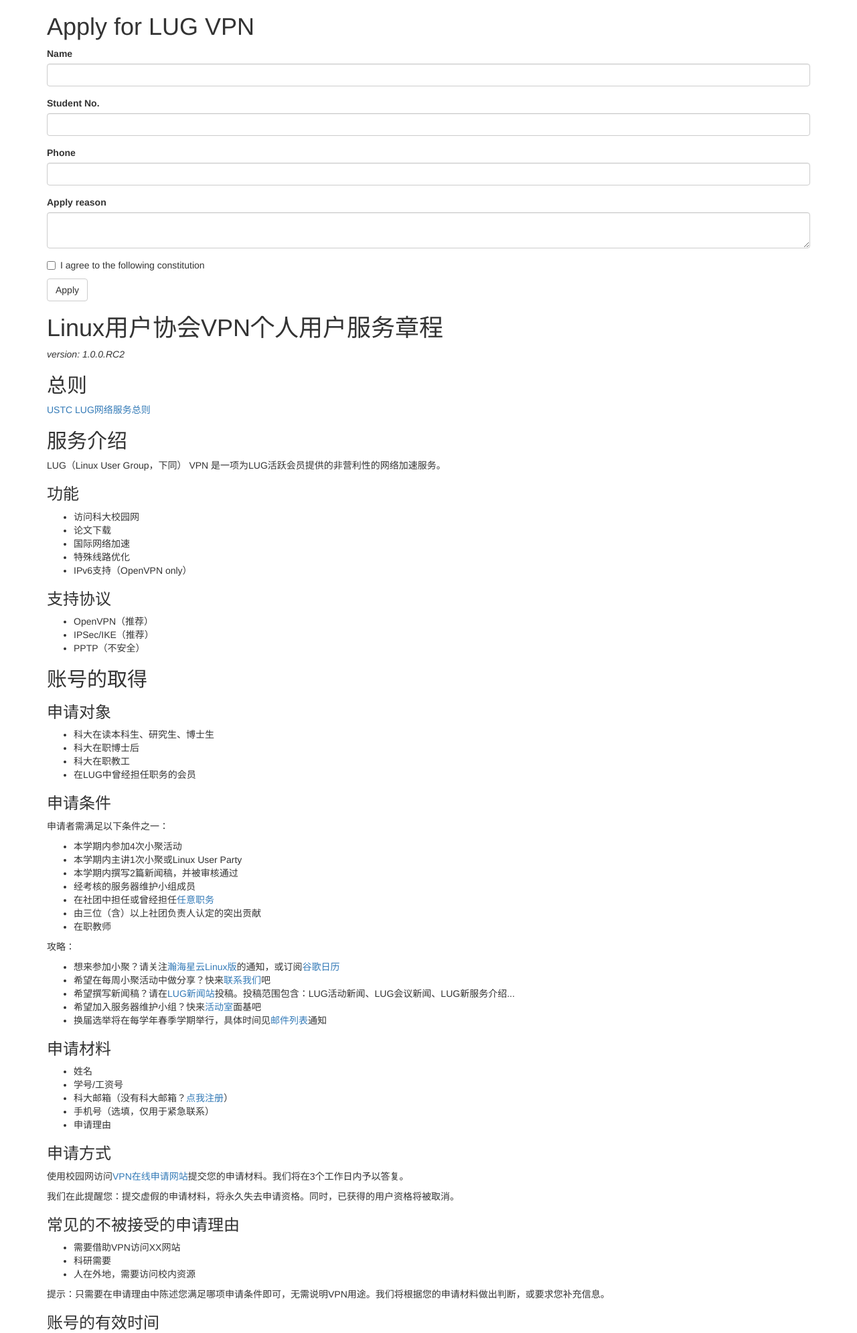
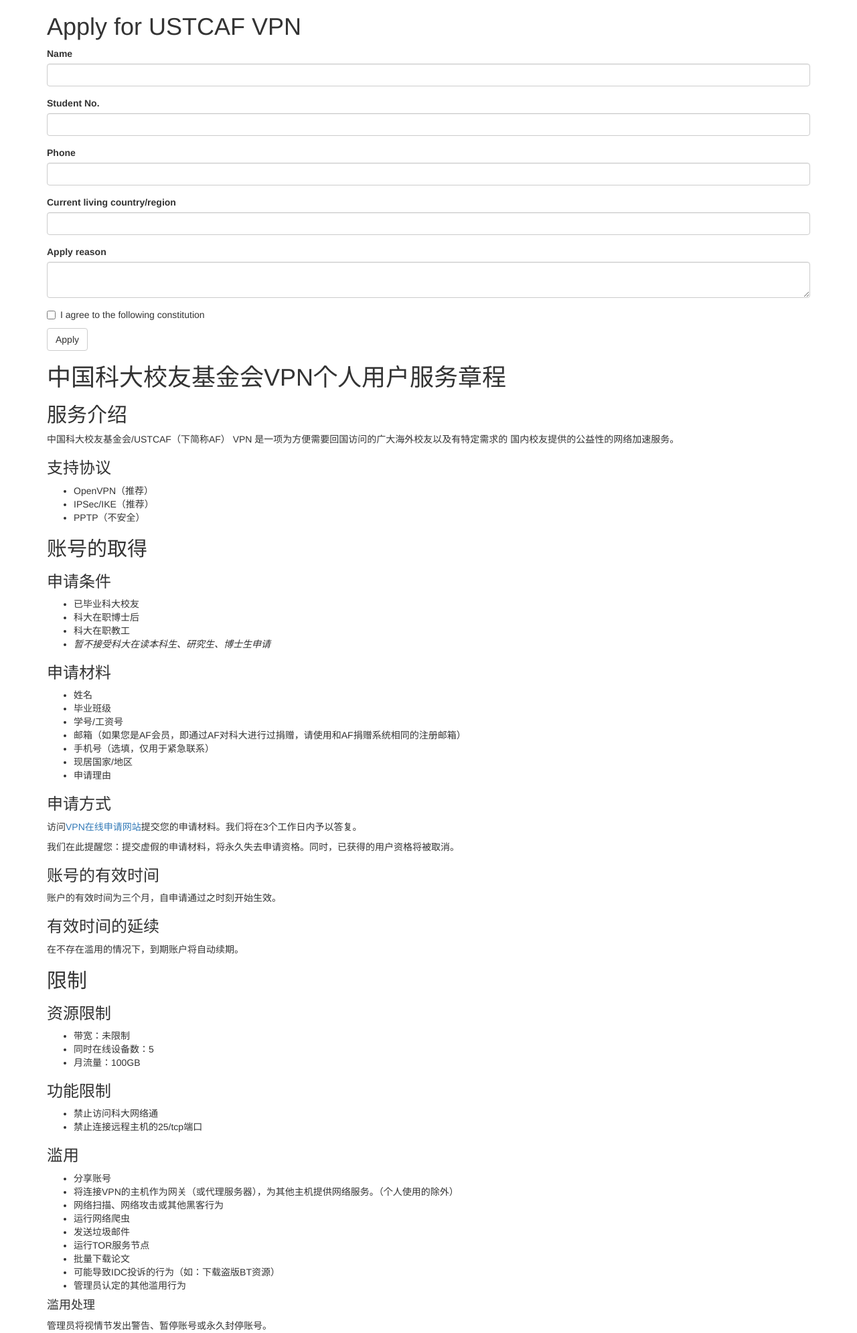
Before and after one commit to ustclug/lug-vpn-web, a Flask app: page /apply/ in a window 1280 px wide. Shown: the top 1991 px of the page at 67% size. Run offline with Flask 2, Linux system fonts and the light colour scheme; the visitor is signed in with stand-in values (Sample User, id 1); parts of the project's set-up code (start-up, migrations or seed data) failed here and were passed over; some libraries are stand-ins or nearby versions.

Commit message:
Created branch USTCAF:
1. 用户条款草稿
2. 删除科大邮箱验证
3. apply表单增加location项
4. various refactoring

TODO: config localization (?)

```diff
--- a/app/forms.py
+++ b/app/forms.py
@@ -4,7 +4,7 @@ from wtforms.validators import InputRequired, Email, EqualTo, Length
 
 
 class RegisterForm(Form):
-    email = StringField('USTC Email', [InputRequired(), Email(), Length(max=63)])
+    email = StringField('Email', [InputRequired(), Email(), Length(max=63)])
     password = PasswordField('Password', [InputRequired(), EqualTo('confirm', message='Passwords must match')])
     confirm = PasswordField('Repeat Password', [InputRequired()])
     submit = SubmitField('Register')
@@ -20,6 +20,7 @@ class ApplyForm(Form):
     name = StringField('Name', [InputRequired()])
     studentno = StringField('Student No.', [InputRequired()])
     phone = StringField('Phone', [InputRequired()])
+    location = StringField('Current living country/region', [InputRequired()])
     reason = TextAreaField('Apply reason', [InputRequired()])
     agree = BooleanField('I agree to the following constitution')
     submit = SubmitField('Apply')
--- a/app/models.py
+++ b/app/models.py
@@ -61,6 +61,7 @@ class User(db.Model, UserMixin):
     phone = db.Column(db.String(127))
     reason = db.Column(db.Text)
     applytime = db.Column(db.DateTime)
+    location = db.Column(db.String(127))
 
     def __init__(self, email, password):
         self.email = email
--- a/app/templates/apply.html
+++ b/app/templates/apply.html
@@ -6,7 +6,7 @@
 {% block content %}
 {{util.flashed_messages(dismissible=True)}}
 <div class="container">
-  <h1>Apply for LUG VPN</h1>
+  <h1>Apply for USTCAF VPN</h1>
 
   {{ wtf.quick_form(form) }}
 
--- a/app/templates/constitution.html
+++ b/app/templates/constitution.html
@@ -1,137 +1,93 @@
-<h1>Linux用户协会VPN个人用户服务章程</h1>
-<p><em>version: 1.0.0.RC2</em></p>
-<h2>总则</h2>
-<p><a href='https://lug.ustc.edu.cn/wiki/lug/services/rules'>USTC LUG网络服务总则</a></p>
+<h1>中国科大校友基金会VPN个人用户服务章程</h1>
+
 <h2>服务介绍</h2>
-<p>LUG（Linux User Group，下同） VPN 是一项为LUG活跃会员提供的非营利性的网络加速服务。</p>
-<h3>功能</h3>
-<ul><li>
-访问科大校园网</li>
-<li>
-论文下载</li>
-<li>
-国际网络加速</li>
-<li>
-特殊线路优化</li>
-<li>
-IPv6支持（OpenVPN only）</li>
+
+<p>中国科大校友基金会/USTCAF（下简称AF） VPN
+是一项为方便需要回国访问的广大海外校友以及有特定需求的
+国内校友提供的公益性的网络加速服务。</p>
+
+<h3>支持协议</h3>
+
+<ul>
+<li>OpenVPN（推荐）</li>
+<li>IPSec/IKE（推荐）</li>
+<li>PPTP（不安全）</li>
 </ul>
-<h3>支持协议</h3>
-<ul><li>
-OpenVPN（推荐）</li>
-<li>
-IPSec/IKE（推荐）</li>
-<li>
-PPTP（不安全）</li>
+
+<h2>账号的取得</h2>
+
+<h3>申请条件</h3>
+
+<ul>
+<li>已毕业科大校友</li>
+<li>科大在职博士后</li>
+<li>科大在职教工</li>
+<li><em>暂不接受科大在读本科生、研究生、博士生申请</em></li>
 </ul>
-<h2>账号的取得</h2>
-<h3>申请对象</h3>
-<ul><li>
-科大在读本科生、研究生、博士生</li>
-<li>
-科大在职博士后</li>
-<li>
-科大在职教工</li>
-<li>
-在LUG中曾经担任职务的会员</li>
+
+<h3>申请材料</h3>
+
+<ul>
+<li>姓名</li>
+<li>毕业班级</li>
+<li>学号/工资号</li>
+<li>邮箱（如果您是AF会员，即通过AF对科大进行过捐赠，请使用和AF捐赠系统相同的注册邮箱）</li>
+<li>手机号（选填，仅用于紧急联系）</li>
+<li>现居国家/地区</li>
+<li>申请理由</li>
 </ul>
-<h3>申请条件</h3>
-<p>申请者需满足以下条件之一：</p>
-<ul><li>
-本学期内参加4次小聚活动</li>
-<li>
-本学期内主讲1次小聚或Linux User Party</li>
-<li>
-本学期内撰写2篇新闻稿，并被审核通过</li>
-<li>
-经考核的服务器维护小组成员</li>
-<li>
-在社团中担任或曾经担任<a href='https://lug.ustc.edu.cn/wiki/lug/person-in-charge'>任意职务</a></li>
-<li>
-由三位（含）以上社团负责人认定的突出贡献</li>
-<li>
-在职教师</li>
+
+<h3>申请方式</h3>
+
+<p>访问<a href="http://internet.zlix.tech">VPN在线申请网站</a>提交您的申请材料。我们将在3个工作日内予以答复。</p>
+
+<p>我们在此提醒您：提交虚假的申请材料，将永久失去申请资格。同时，已获得的用户资格将被取消。</p>
+
+<h3>账号的有效时间</h3>
+
+<p>账户的有效时间为三个月，自申请通过之时刻开始生效。</p>
+
+<h3>有效时间的延续</h3>
+
+<p>在不存在滥用的情况下，到期账户将自动续期。</p>
+
+<h2>限制</h2>
+
+<h3>资源限制</h3>
+
+<ul>
+<li>带宽：未限制</li>
+<li>同时在线设备数：5</li>
+<li>月流量：100GB</li>
 </ul>
-<p>攻略：</p>
-<ul><li>
-想来参加小聚？请关注<a href='http://bbs.ustc.edu.cn/cgi/bbsdoc?board=Linux'>瀚海星云Linux版</a>的通知，或订阅<a href='https://calendar.google.com/calendar/embed?src=ja62uhhr2mquiabuji30vgcndc%40group.calendar.google.com'>谷歌日历</a></li>
-<li>
-希望在每周小聚活动中做分享？快来<a href='https://lug.ustc.edu.cn/wiki/lug/contact#官方邮件地址'>联系我们</a>吧</li>
-<li>
-希望撰写新闻稿？请在<a href='https://lug.ustc.edu.cn/blog/'>LUG新闻站</a>投稿。投稿范围包含：LUG活动新闻、LUG会议新闻、LUG新服务介绍...</li>
-<li>
-希望加入服务器维护小组？快来<a href='https://lug.ustc.edu.cn/wiki/lug/contact#面对面交流'>活动室</a>面基吧</li>
-<li>
-换届选举将在每学年春季学期举行，具体时间见<a href='https://lug.ustc.edu.cn/wiki/lug/contact#参与邮件列表讨论_推荐'>邮件列表</a>通知</li>
+
+<h3>功能限制</h3>
+
+<ul>
+<li>禁止访问科大网络通</li>
+<li>禁止连接远程主机的25/tcp端口</li>
 </ul>
-<h3>申请材料</h3>
-<ul><li>
-姓名</li>
-<li>
-学号/工资号</li>
-<li>
-科大邮箱（没有科大邮箱？<a href='http://ustcnet.ustc.edu.cn/service/index.php?activeTab=tabNewRegister'>点我注册</a>）</li>
-<li>
-手机号（选填，仅用于紧急联系）</li>
-<li>
-申请理由</li>
+
+<h3>滥用</h3>
+
+<ul>
+<li>分享账号</li>
+<li>将连接VPN的主机作为网关（或代理服务器），为其他主机提供网络服务。（个人使用的除外）</li>
+<li>网络扫描、网络攻击或其他黑客行为</li>
+<li>运行网络爬虫</li>
+<li>发送垃圾邮件</li>
+<li>运行TOR服务节点</li>
+<li>批量下载论文</li>
+<li>可能导致IDC投诉的行为（如：下载盗版BT资源）</li>
+<li>管理员认定的其他滥用行为</li>
 </ul>
-<h3>申请方式</h3>
-<p>使用校园网访问<a href='http://getvpn.ustclug.org'>VPN在线申请网站</a>提交您的申请材料。我们将在3个工作日内予以答复。</p>
-<p>我们在此提醒您：提交虚假的申请材料，将永久失去申请资格。同时，已获得的用户资格将被取消。</p>
-<h3>常见的不被接受的申请理由</h3>
-<ul><li>
-需要借助VPN访问XX网站</li>
-<li>
-科研需要</li>
-<li>
-人在外地，需要访问校内资源</li>
-</ul>
-<p>提示：只需要在申请理由中陈述您满足哪项申请条件即可，无需说明VPN用途。我们将根据您的申请材料做出判断，或要求您补充信息。</p>
-<h3>账号的有效时间</h3>
-<p>有效时间从申请通过之日起，至下一个学期假期结束。</p>
-<p>如：5月1日通过申请，则有效期至次年春季学期的开学日（一般为次年2月），不含开学日当天。</p>
-<h3>有效时间的延续</h3>
-<p>如果您在VPN有效期内的最后一个学期中，仍然满足申请条件，有效时间将延续一个学期。</p>
-<h2>限制</h2>
-<h3>资源限制</h3>
-<ul><li>
-带宽：未限制</li>
-<li>
-同时在线设备数：5</li>
-<li>
-月流量：100GB</li>
-</ul>
-<h3>功能限制</h3>
-<ul><li>
-禁止访问网络通</li>
-<li>
-禁止连接远程主机的25/tcp端口</li>
-</ul>
-<h3>滥用</h3>
-<ul><li>
-分享账号</li>
-<li>
-将连接VPN的主机作为网关（或代理服务器），为其他主机提供网络服务。（个人使用的除外）</li>
-<li>
-网络扫描、网络攻击或其他黑客行为</li>
-<li>
-运行网络爬虫</li>
-<li>
-发送垃圾邮件</li>
-<li>
-运行TOR服务节点</li>
-<li>
-批量下载论文</li>
-<li>
-可能导致IDC投诉的行为（如：下载盗版BT资源）</li>
-<li>
-管理员认定的其他滥用行为</li>
-</ul>
+
 <h4>滥用处理</h4>
+
 <p>管理员将视情节发出警告、暂停账号或永久封停账号。</p>
+
 <h2>隐私</h2>
-<p>LUG VPN不提供隐私保护功能。</p>
-<p>所有经过服务器流量将被机器记录和分析，但不会由人类阅读这些数据。数据保存时间为90天</p>
-<p>例外：当接到上级主管部门要求时，我们有权在不经过您同意的情况下提交这些数据。</p>
-<p>如果有隐私保护需求，建议使用<a href='https://www.torproject.org'>tor</a>。</p>
+
+<p>USTCAF承诺保护用户的隐私。</p>
+
+<p>所有经过服务器流量将被机器记录和分析，但不会由人类阅读这些数据，更不会泄露给任何第三方组织或机构。数据保存时间为90天。</p>
--- a/app/templates/index.html
+++ b/app/templates/index.html
@@ -6,7 +6,7 @@
 {% block content %}
 {{util.flashed_messages(dismissible=True)}}
 <div class="container">
-  <h1>LUG VPN</h1>
+  <h1>USTCAF VPN</h1>
   <p>
     You have logged in as {{ user.email }}
     <a href="{{ url_for('logout') }}">Log out</a>
--- a/app/views.py
+++ b/app/views.py
@@ -30,9 +30,7 @@ def register():
         if form.validate_on_submit():
             email = form['email'].data
             password = form['password'].data
-            if not email.split('@')[-1] in ['ustc.edu.cn', 'mail.ustc.edu.cn']:
-                flash('Email must end with @[mail.]ustc.edu.cn', 'error')
-            elif User.get_user_by_email(email):
+            if User.get_user_by_email(email):
                 flash('Email already exists', 'error')
             else:
                 token = ts.dumps(email, salt='email-confirm-key')
@@ -104,7 +102,7 @@ def apply():
             reason = form['reason'].data
             agree = form['agree'].data
             if not agree:
-                flash('You must agree to the constitution', 'error')
+                flash('You must agree to the terms of conditions', 'error')
             elif current_user.apply == 'none':
                 current_user.apply = 'applying'
                 current_user.name = name
```
